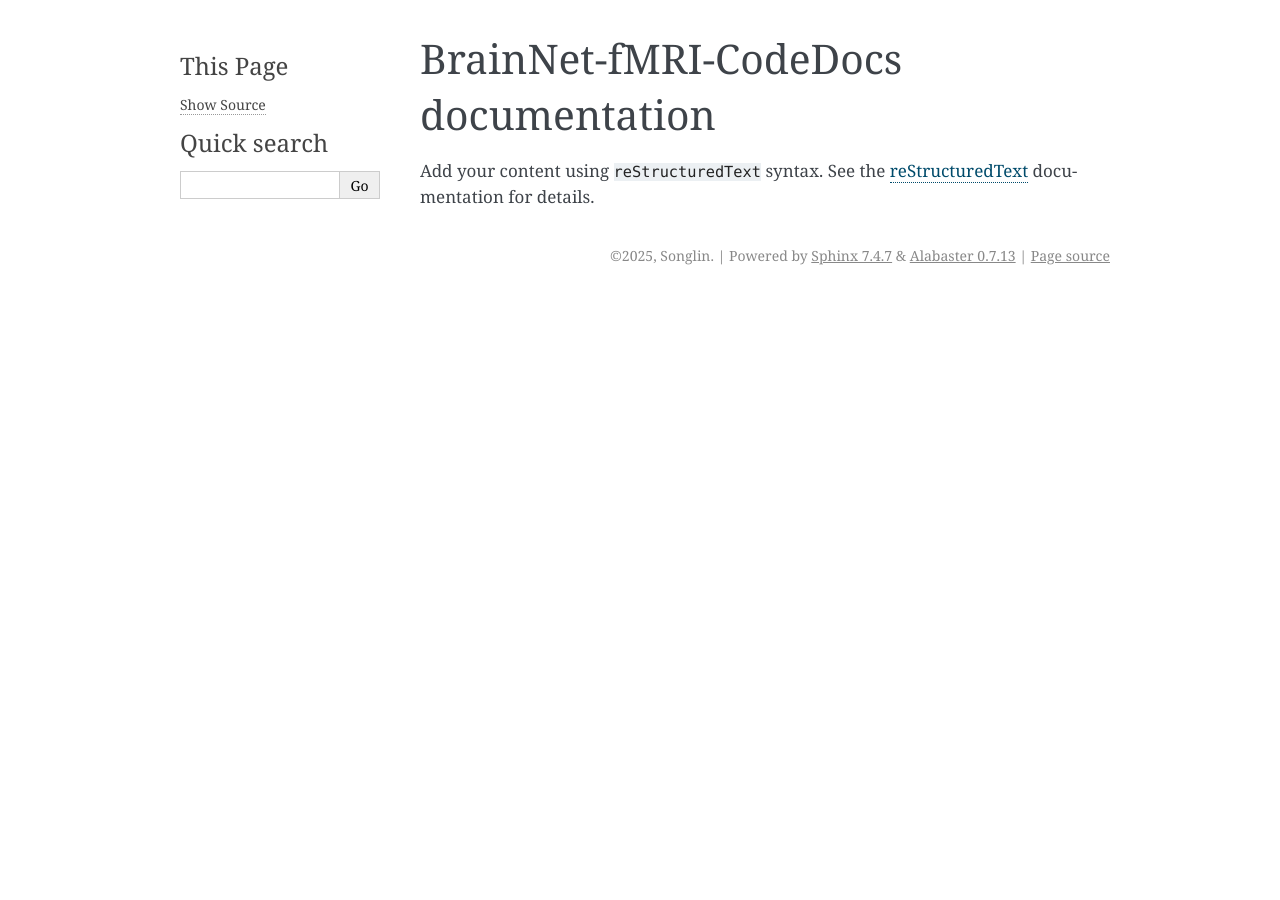
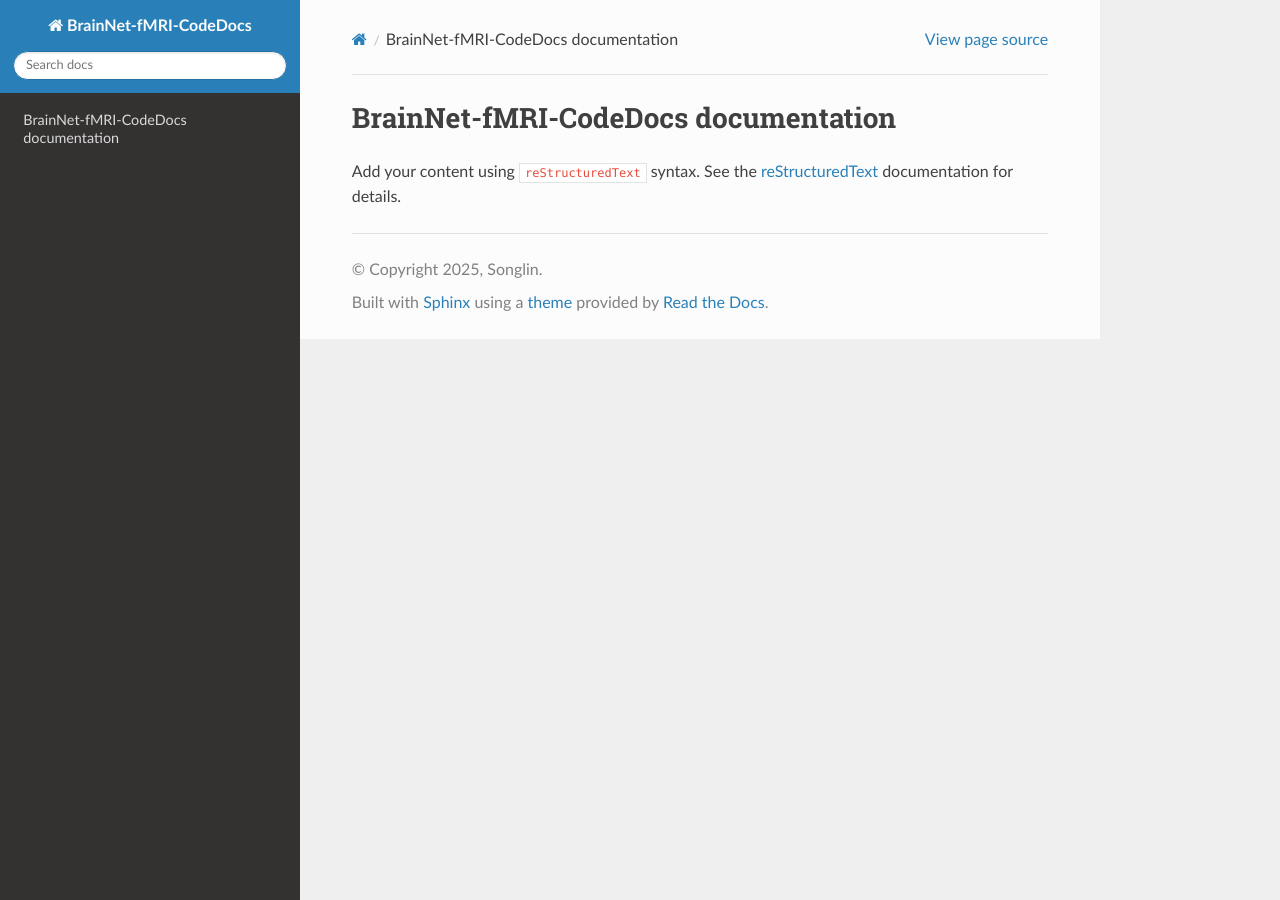
Before and after one commit to soz223/BrainNet-fMRI-CodeDocs, a Sphinx documentation site: the page built from docs/source/index.rst, in a window 1280 px wide. Built offline with Sphinx 7.4.7 and the Read the Docs theme 3.1.0, drawn with Linux system fonts in a browser that asks for light colours.

Commit message:
Switch to sphinx_rtd_theme and update requirements

```diff
--- /dev/null
+++ b/docs/requirements.txt
@@ -0,0 +1,2 @@
+sphinx
+sphinx-rtd-theme
--- a/docs/source/conf.py
+++ b/docs/source/conf.py
@@ -5,6 +5,7 @@
 
 # -- Project information -----------------------------------------------------
 # https://www.sphinx-doc.org/en/master/usage/configuration.html#project-information
+import sphinx_rtd_theme
 
 project = 'BrainNet-fMRI-CodeDocs'
 copyright = '2025, Songlin'
@@ -23,5 +24,5 @@ exclude_patterns = []
 # -- Options for HTML output -------------------------------------------------
 # https://www.sphinx-doc.org/en/master/usage/configuration.html#options-for-html-output
 
-html_theme = 'alabaster'
+html_theme = 'sphinx_rtd_theme'
 html_static_path = ['_static']
```
